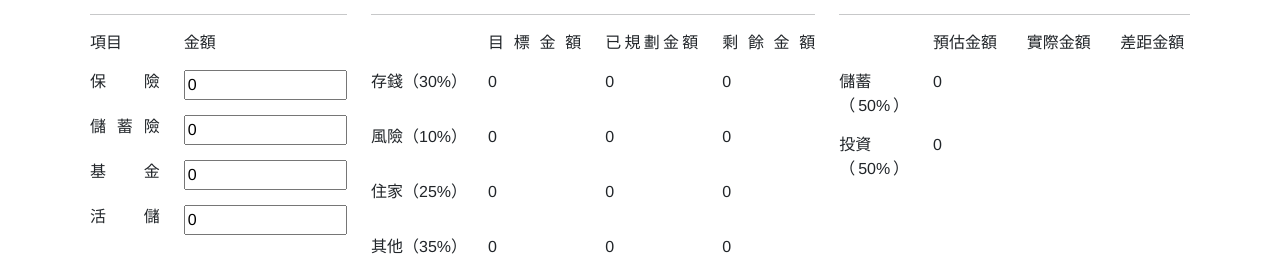
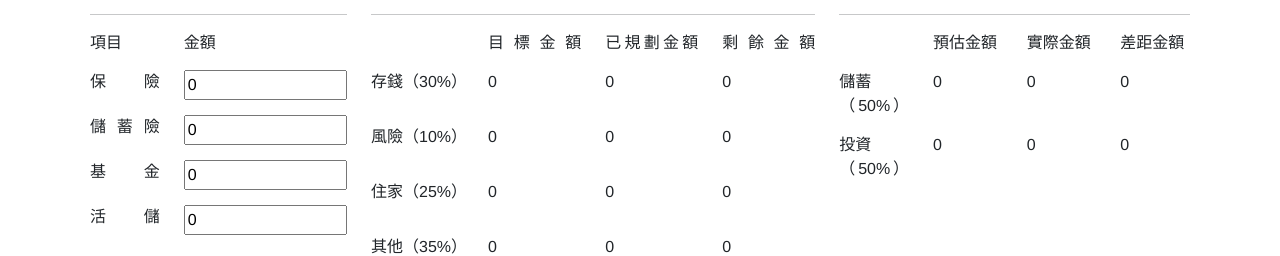
Before and after one commit to LinTF/IncomePlan, a Vue app: page / in a window 1280 px wide. Shown: the part 670-926 px from the top of the page. Built offline with nearby package versions, Linux system fonts and the light colour scheme.

Commit message:
傳入投資與儲蓄金額做分析計算

```diff
--- a/src/components/planBlock.vue
+++ b/src/components/planBlock.vue
@@ -24,8 +24,14 @@
                     <div class="col-3 title">
                         <span>儲蓄（50%）</span>
                     </div>
-                    <div class="col-9">
+                    <div class="col-3">
                         <p>{{ saveBank = parseInt(saveMoney) * 0.5 }}</p>
+                    </div>
+                    <div class="col-3">
+                        <p>{{ getSaveBank }}</p>
+                    </div>
+                    <div class="col-3">
+                        <p>{{ saveBank - getSaveBank }}</p>
                     </div>
                 </div>
             </div>
@@ -34,8 +40,14 @@
                     <div class="col-3 title">
                         <span>投資（50%）</span>
                     </div>
-                    <div class="col-9">
+                    <div class="col-3">
                         <p>{{ investment = parseInt(saveMoney) * 0.5 }}</p>
+                    </div>
+                    <div class="col-3">
+                        <p>{{ getInvest }}</p>
+                    </div>
+                    <div class="col-3">
+                        <p>{{ investment - getInvest }}</p>
                     </div>
                 </div>
             </div>
@@ -48,6 +60,14 @@
         name: 'Plan',
         props: {
             saveMoney: {
+                type: Number,
+                required: true
+            },
+            getSaveBank: {
+                type: Number,
+                required: true
+            },
+            getInvest: {
                 type: Number,
                 required: true
             }
--- a/src/components/saveBlock.vue
+++ b/src/components/saveBlock.vue
@@ -54,6 +54,9 @@
                     </div>
                 </div>
             </div>
+
+            {{ $emit('passSaveBank', saveInsurance + savings + bankMoney) }}
+            {{ $emit('passInvest', foundation) }}
         </div>
     </div>
 </template>
@@ -63,16 +66,16 @@
         name: "SaveItems",
         data() {
             return {
-                // 儲蓄/投資
-                /// 總儲蓄
+                /// 儲蓄/投資
+                // 總儲蓄
                 saveTotal: 0,
-                /// 保險
+                // 保險
                 saveInsurance: 0,
-                /// 儲蓄險
+                // 儲蓄險
                 savings: 0,
-                /// 基金
+                // 基金
                 foundation: 0,
-                /// 活儲
+                // 活儲
                 bankMoney: 0,
             }
         },
--- a/src/pages/App.vue
+++ b/src/pages/App.vue
@@ -18,13 +18,13 @@
                     <studentLoanBlock @passLoanTota="getLoanTotal" />
                 </div>
                 <div class="col-md-3">
-                    <saveBlock @passSavePlanTotal="getSavePlanTotal" />
+                    <saveBlock @passSavePlanTotal="getSavePlanTotal" @passSaveBank="getSaveBank" @passInvest="getInvest" />
                 </div>
                 <div class="col-md-5">
                     <budgetBlock :incomeTotal=income @saveMoney="saveMoneyTotal" :saveTotal="savePlanTotal" :insuranceTotal=insuranceCost :house-cost="houseCost" :getOtherPlanCost=otherPlanCost />
                 </div>
                 <div class="col-md-4">
-                    <planBlock :saveMoney=saveTotal />
+                    <planBlock :saveMoney=saveTotal :getSaveBank="saveBank" :getInvest="invest" />
                 </div>
             </div>
         </div>
@@ -72,7 +72,11 @@
                 // 住宿費用
                 houseCost: 0,
                 // 其他花費分配總額
-                otherPlanCost: 0
+                otherPlanCost: 0,
+                // 儲蓄
+                saveBank: 0,
+                // 投資
+                invest: 0
             }
         },
         computed: {
@@ -106,6 +110,14 @@
             // 傳入budgetBlock > props:getOtherPlanCost(其他花費總額)
             getOtherPlanCost(otherPlanCost) {
                 this.otherPlanCost = otherPlanCost;
+            },
+            // 傳入planBlock > props:getSaveBank(儲蓄總額)
+            getSaveBank(saveBank) {
+                this.saveBank = saveBank;
+            },
+            // 傳入planBlock > props:getInvest(投資總額)
+            getInvest(invest) {
+                this.invest = invest;
             }
         }
     };
```
